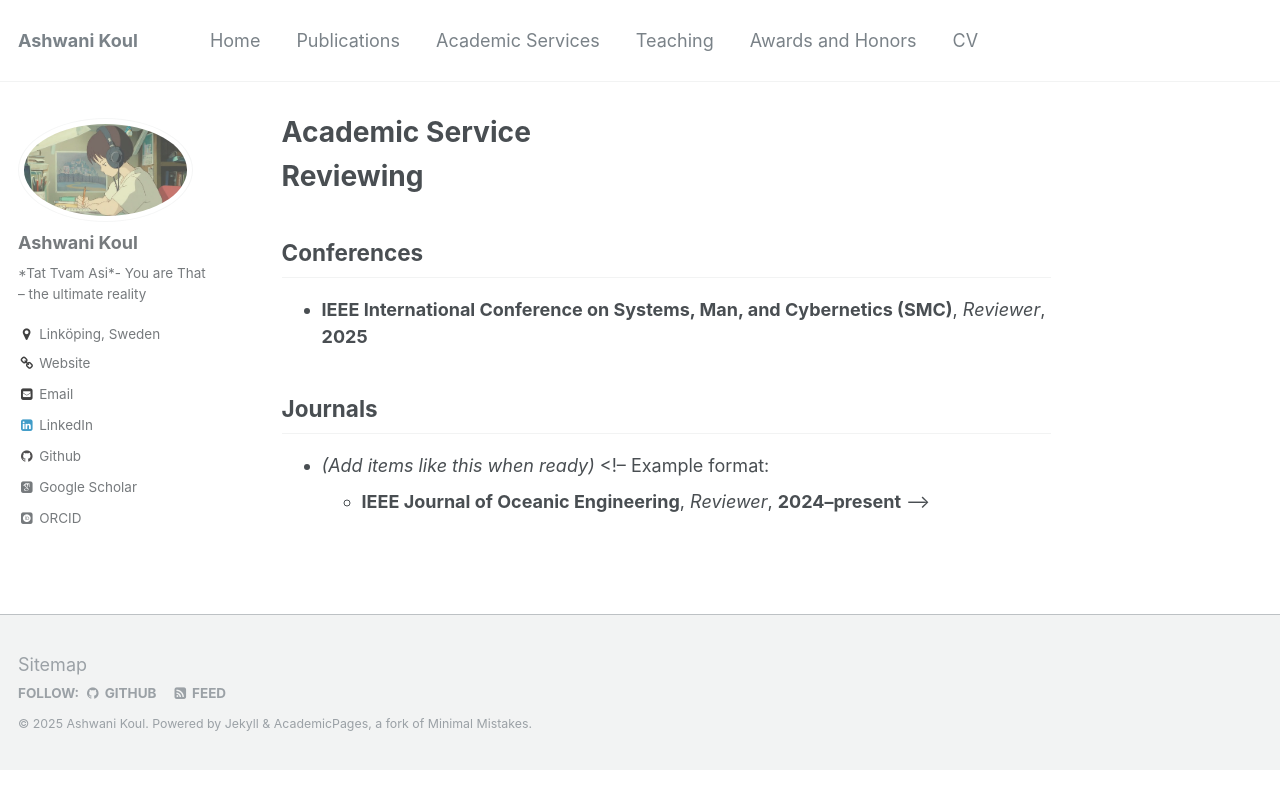
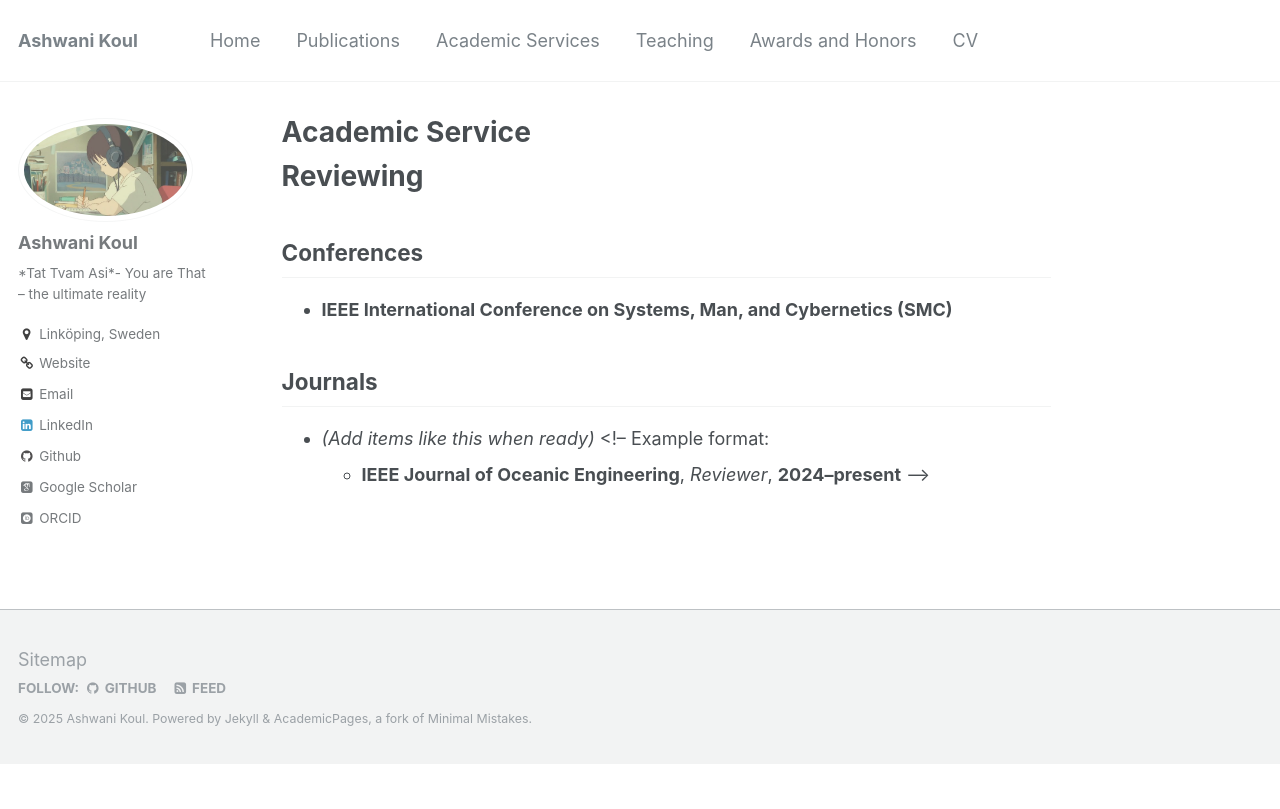
Before and after one commit to ASHKoul/ASHKoul.github.io, a Jekyll site: the page built from _pages/service.md, in a window 1280 px wide. Shown: the top 809 px of the page. Built offline with Jekyll 4.4.1, drawn with Linux system fonts in a browser that asks for light colours; some web fonts are replaced.

Commit message:
Update service.md

```diff
--- a/_pages/service.md
+++ b/_pages/service.md
@@ -9,7 +9,7 @@ toc: true
 # Reviewing
 
 ## Conferences
-- **IEEE International Conference on Systems, Man, and Cybernetics (SMC)**, *Reviewer*, **2025**
+- **IEEE International Conference on Systems, Man, and Cybernetics (SMC)**
 
 ## Journals
 - *(Add items like this when ready)*
```
